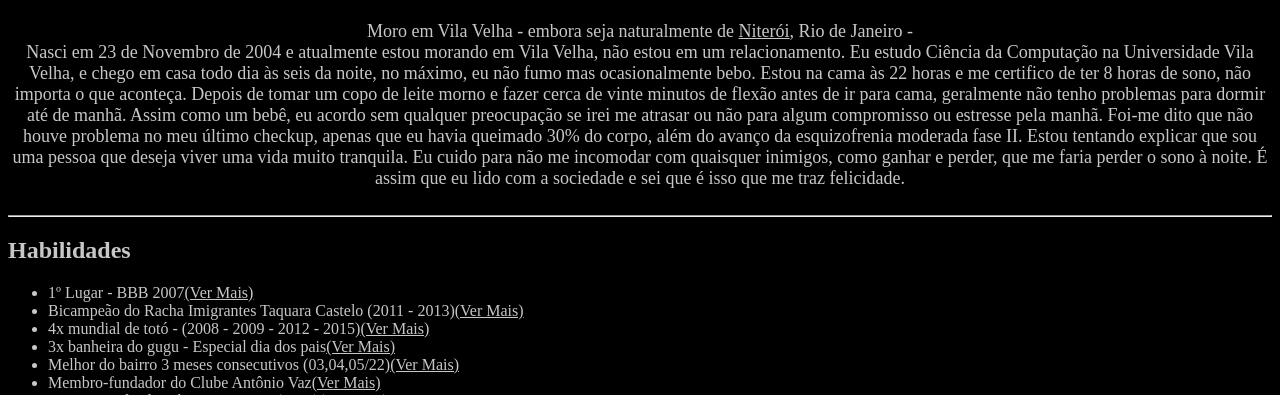
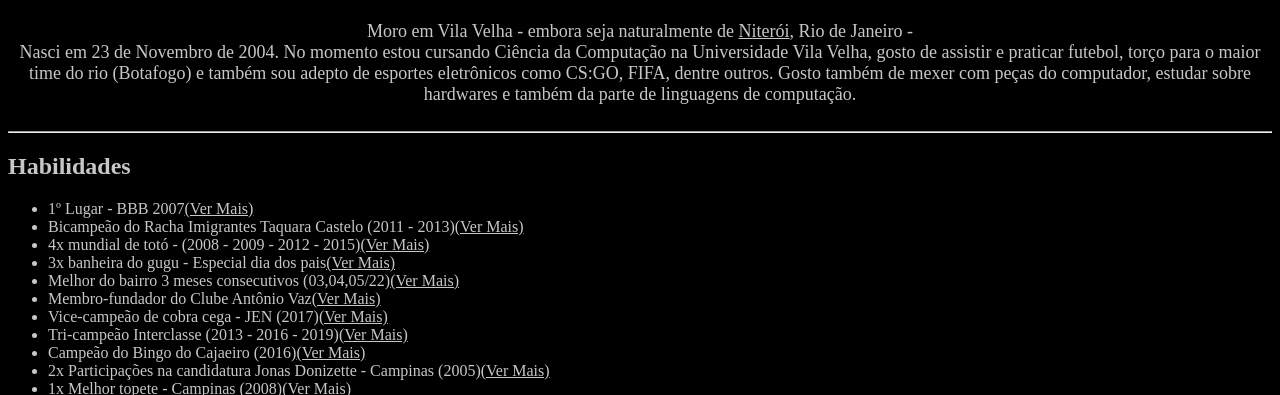
Before and after one commit to bgenoo/PORTFLIO, a plain HTML site: page index.html in a window 1280 px wide. Shown: the part 405-800 px from the top of the page. Drawn offline with Linux system fonts and the light colour scheme.

Commit message:
Update index.html

```diff
--- a/index.html
+++ b/index.html
@@ -34,16 +34,10 @@
       <h1 id="ap"> Olá, meu nome é Breno Daher</h1>
       <p>Moro em Vila Velha - embora seja naturalmente de <a
           href="https://pt.wikipedia.org/wiki/Niter%C3%B3i">Niterói</a>, Rio de Janeiro -
-        <br> Nasci em 23 de Novembro de 2004 e atualmente estou morando em Vila Velha, não estou em um relacionamento.
-        Eu estudo Ciência da Computação na Universidade Vila Velha, e chego em casa todo dia às seis da noite, no
-        máximo, eu não fumo mas ocasionalmente bebo. Estou na cama às 22 horas e me certifico de ter 8 horas de sono,
-        não importa o que aconteça. Depois de tomar um copo de leite morno e fazer cerca de vinte minutos de flexão
-        antes de ir para cama, geralmente não tenho problemas para dormir até de manhã. Assim como um bebê, eu acordo
-        sem qualquer preocupação se irei me atrasar ou não para algum compromisso ou estresse pela manhã. Foi-me dito
-        que não houve problema no meu último checkup, apenas que eu havia queimado 30% do corpo, além do avanço da
-        esquizofrenia moderada fase II. Estou tentando explicar que sou uma pessoa que deseja viver uma vida muito
-        tranquila. Eu cuido para não me incomodar com quaisquer inimigos, como ganhar e perder, que me faria perder o
-        sono à noite. É assim que eu lido com a sociedade e sei que é isso que me traz felicidade.
+        <br> Nasci em 23 de Novembro de 2004.
+        No momento estou cursando Ciência da Computação na Universidade Vila Velha, gosto de assistir e praticar futebol, torço
+        para o maior time do rio (Botafogo) e também sou adepto de esportes eletrônicos como CS:GO, FIFA, dentre outros.
+        Gosto também de mexer com peças do computador, estudar sobre hardwares e também da parte de linguagens de computação.
       </p>
     </div>
   </header>
```
